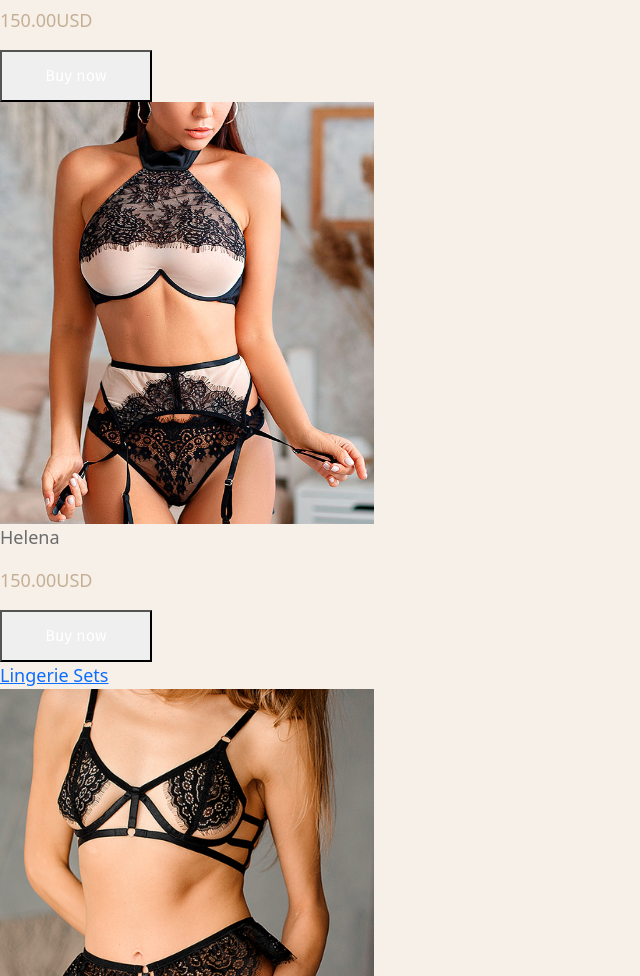
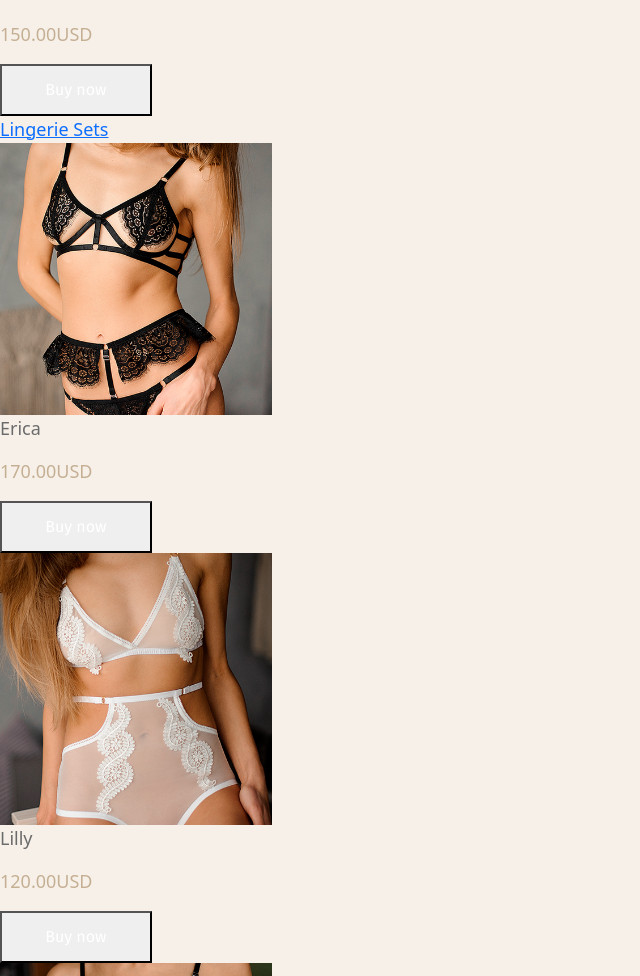
Before and after one commit to koldovsky/638-team-03, a plain HTML site: page index.html in a window 1280 px wide. Shown: the part 4565-5541 px from the top of the page, without its empty margins (0-640 px from the left). Drawn offline with nearby package versions, Linux system fonts and the light colour scheme.

Commit message:
size foto collections

```diff
--- a/css/collections.css
+++ b/css/collections.css
@@ -1,7 +1,7 @@
 @import url('https://fonts.googleapis.com/css2?family=Cormorant+Garamond:wght@600&display=swap');
 @import url('https://fonts.googleapis.com/css2?family=Cormorant+Garamond:wght@600&family=Fira+Sans:wght@100;400&display=swap');
 
-.Our_Collection_text {
+.our_collection_text {
     font-size: 40px;
     font-family: "Cormorant Garamond", sans-serif;
     text-align: center;
@@ -25,11 +25,19 @@
 }
 
 img.flora, .tamara, .judie, .helena {
-    width: 373.5px;
+    font-size: 16px;
+    font-weight: 400;
+    height: 272px;
+    line-height: 24px;
+    width: 272px;
 }
 
 img.erica, .lilly, .caroline, .eloise {
-    width: 373.5px;
+    font-size: 16px;
+    font-weight: 400;
+    height: 272px;
+    line-height: 24px;
+    width: 272px;
 }
 
 .button {
--- a/index.html
+++ b/index.html
@@ -197,7 +197,7 @@
 
 
         <div class="collections" id="collections">
-            <div class="Our_Collection_text">
+            <div class="our_collection_text">
                 <p>— Our Collection</p>
             </div>
             <div class="collection__content">
```
